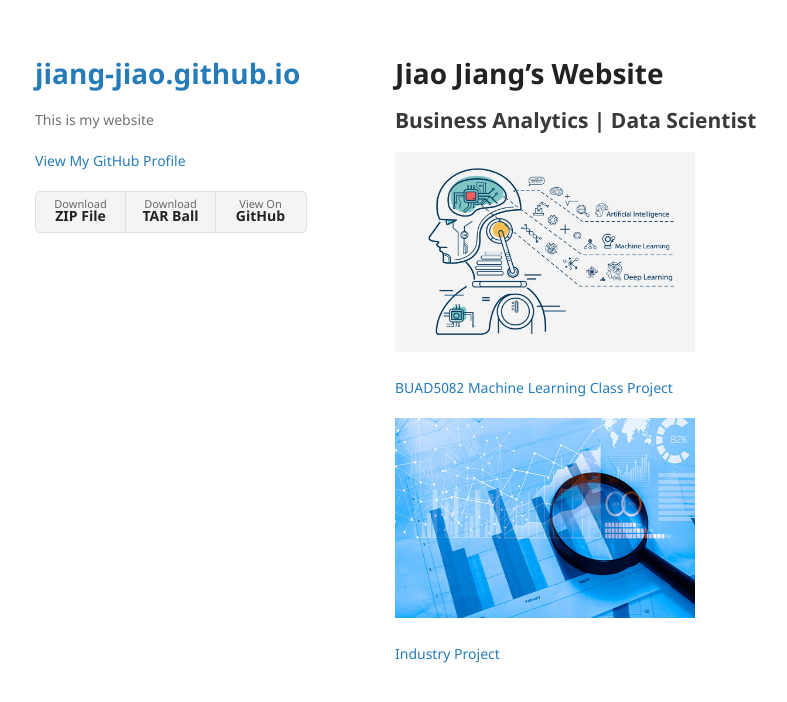
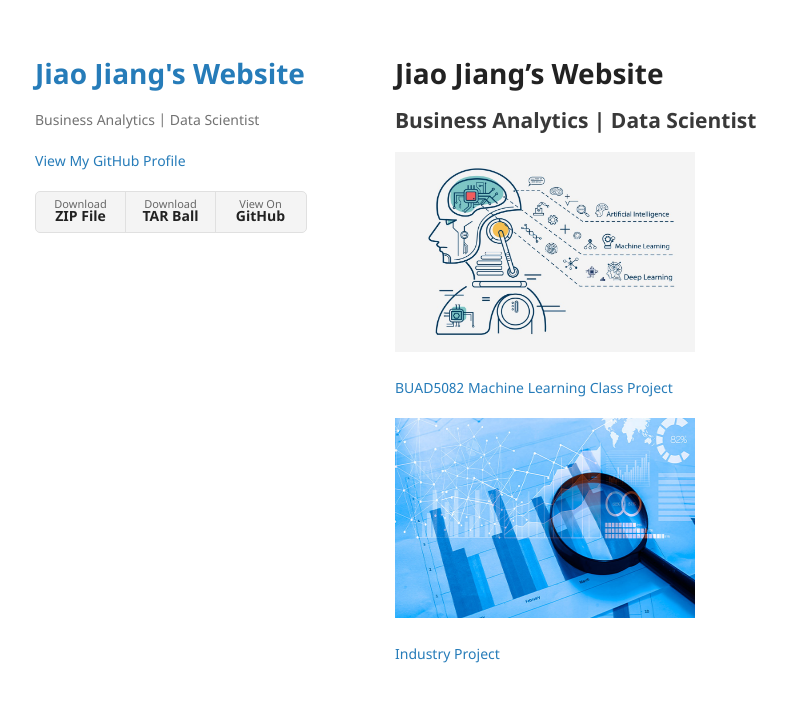
Before and after one commit to jiang-jiao/jiang-jiao.github.io, a Jekyll site: the page built from index.md, in a window 1280 px wide. Shown: the top 702 px of the page, without its empty margins (175-962 px from the left). Built offline with Jekyll 4.4.1, drawn with Linux system fonts in a browser that asks for light colours; our own code applies the rules of GitHub Pages for plain Markdown files.

Commit message:
Update _config.yml

```diff
--- a/_config.yml
+++ b/_config.yml
@@ -1,6 +1,6 @@
-title:
+title: Jiao Jiang's Website
 logo: /assets/img/protfolio.JPG
-description: This is my website
+description: Business Analytics | Data Scientist
 show_downloads: true
 google_analytics:
 theme:     jekyll-theme-tactile
```
